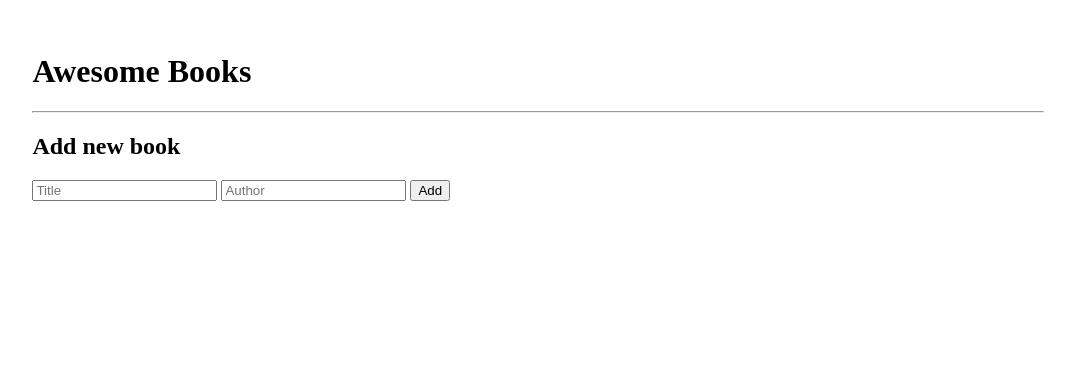
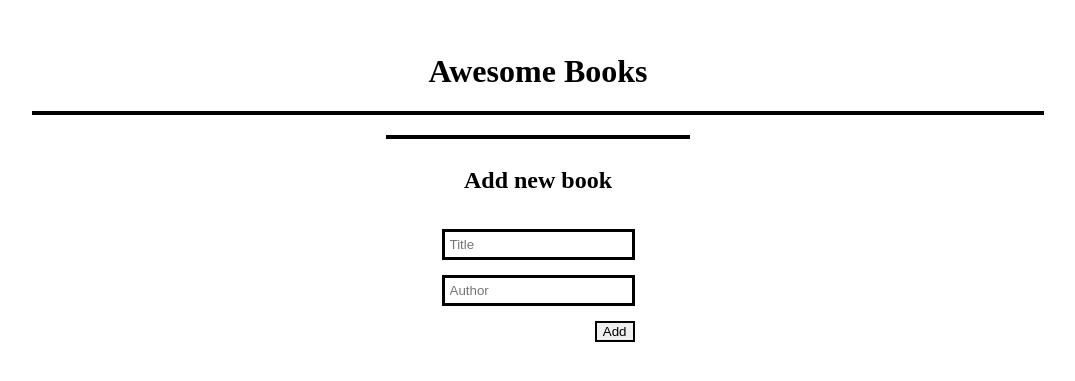
Before and after one commit to KUBAHO3/Awesome-Books, a website: page index.html in a window 1280 px wide. Shown: the part 103-484 px from the top of the page, without its empty margins (102-1177 px from the left). Drawn offline with Linux system fonts and the light colour scheme.

Commit message:
add book's styles

```diff
--- a/style.css
+++ b/style.css
@@ -5,3 +5,64 @@
 .container {
   padding: 10%;
 }
+
+
+#book-list {
+  border: 2px solid black;
+  margin-bottom: 20px;
+}
+
+hr {
+  width: 30%;
+  border: 2px solid black;
+}
+
+.book {
+  display: flex;
+  justify-content: space-between;
+  padding: 10px;
+}
+
+.book:nth-child(odd) {
+  background-color: grey;
+}
+
+.book:nth-child(even) {
+  background-color: rgb(118, 185, 223);
+}
+
+.remove {
+  margin-left: auto;
+  box-shadow: 3px 3px;
+  background-color: rgba(61, 61, 102, 0.5);
+}
+
+.remove:hover {
+  background-color: rgb(255, 255, 0);
+}
+
+#list-title {
+  text-align: center;
+}
+
+#book-form {
+  margin-inline: auto;
+  width: fit-content;
+  display: flex;
+  flex-direction: column;
+  gap: 15px;
+}
+
+#book-form input {
+  border: 3px solid black;
+  padding: 5px;
+}
+
+#form-title {
+  margin-inline: auto;
+}
+
+button[type="submit"] {
+  align-self: flex-end;
+  border: 2px solid black;
+}
```
